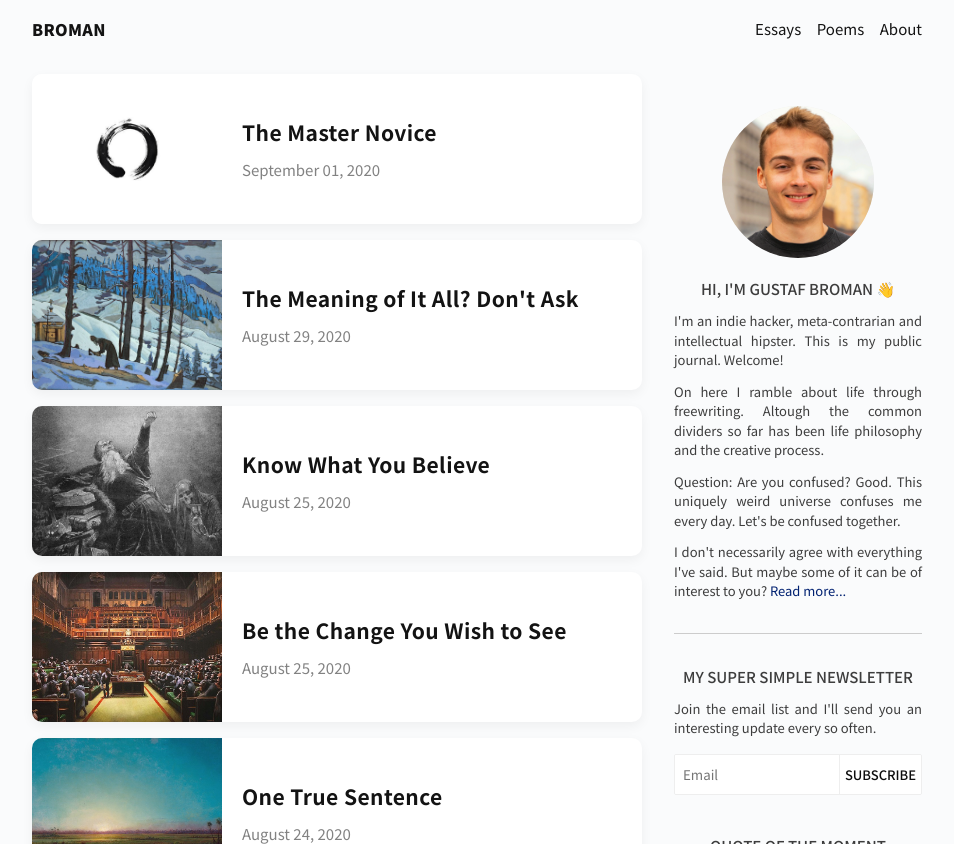
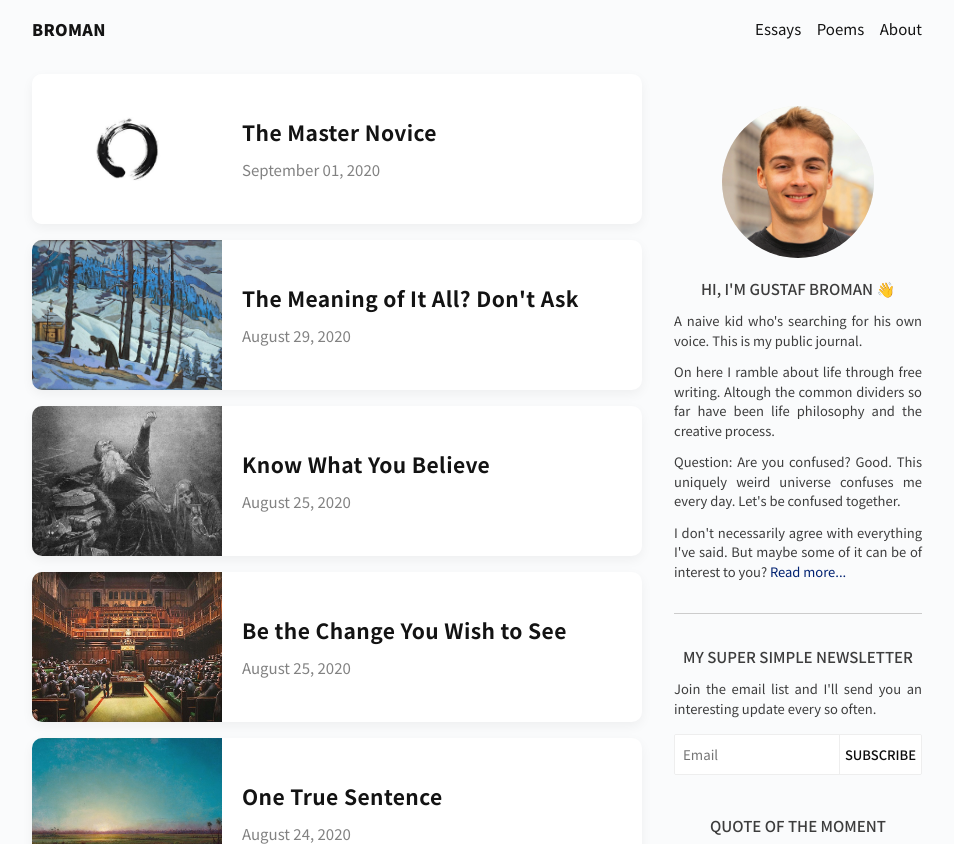
Before and after one commit to gdbroman/broman.blog, a Jekyll site: the page built from index.html, in a window 1280 px wide and 900 px high, cut to the strip 0-844 px from the top of the window. Shown: the whole strip, without its empty margins (163-1117 px from the left). Built offline with Jekyll 4.4.1, drawn with Linux system fonts in a browser that asks for light colours.

Commit message:
sidebar update

```diff
--- a/_includes/sidebar.html
+++ b/_includes/sidebar.html
@@ -7,10 +7,10 @@
     </a>
     <a href="/about"><h3>Hi, I'm Gustaf Broman <span class="emoji">👋</span></h3></a>
     <p>
-        I'm an indie hacker, meta-contrarian and intellectual hipster. This is my public journal. Welcome!
+        A naive kid who's searching for his own voice. This is my public journal.
     </p>
     <p>
-        On here I ramble about life through freewriting. Altough the common dividers so far has been life philosophy and the creative process.
+        On here I ramble about life through free writing. Altough the common dividers so far have been life philosophy and the creative process.
     </p>
     <p>
         Question: Are you confused? Good. This uniquely weird universe confuses me every day. Let's be confused together.
```
